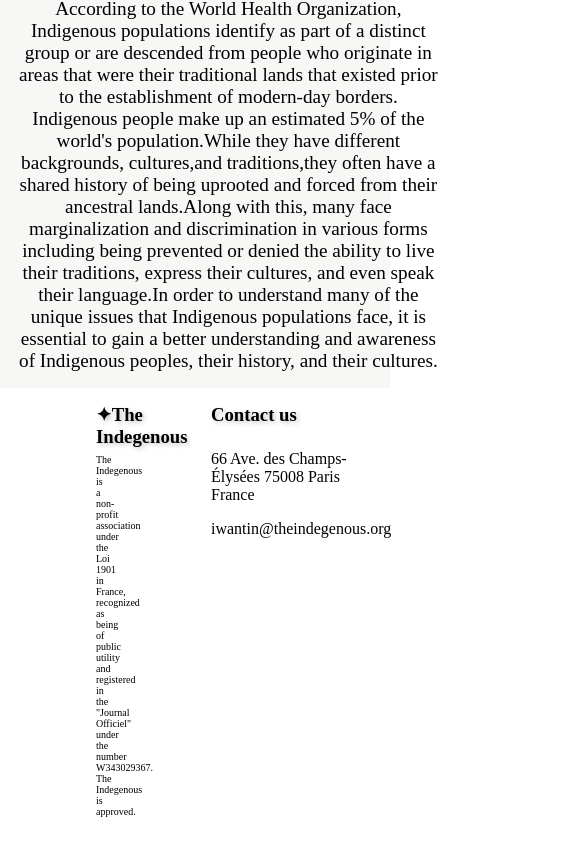
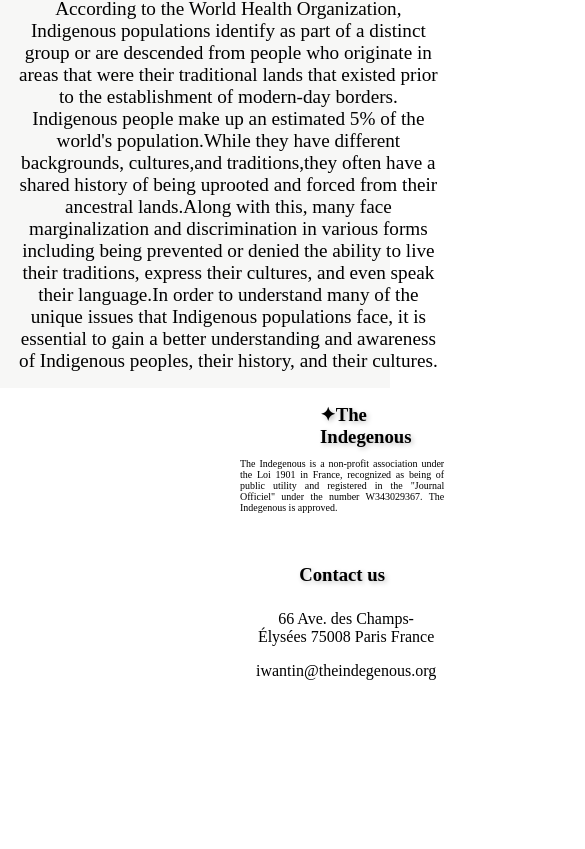
Before and after one commit to janeesh27/demowebsite, a React (Create React App) app: page / in a window 390 px wide. Shown: the part 782-1631 px from the top of the page, 585 px wide, since content can reach past the window. After the commit the page ends 1486 px from the top, so only its background shows below. Built offline with nearby package versions, Linux system fonts and the light colour scheme.

Commit message:
footer compatible with all screens

```diff
--- a/src/components/Footer/Footer.css
+++ b/src/components/Footer/Footer.css
@@ -1,24 +1,77 @@
-.main-footer{
+.main-footer {
   width: 100%;
   height: 8rem;
   background-color: white;
   display: grid;
-    grid-template-columns: 50% 50% ;
-
+  grid-template-columns: 50% 50%;
 }
-.copyright h3{
+.copyright h3 {
   padding: 1rem 14rem 0.2rem 6rem;
-    text-shadow: 2px 2px 5px silver
+  text-shadow: 2px 2px 5px silver;
 }
-.copyright p{
-    padding: .2rem 14rem 2rem 6rem;
+.copyright p {
+  padding: 0.2rem 14rem 2rem 6rem;
   font-size: 10px;
 }
-.contacts h3{
-    padding:1rem ;
-    text-shadow: 2px 2px 5px silver
+.contacts h3 {
+  padding: 1rem;
+  text-shadow: 2px 2px 5px silver;
 }
-    .contacts p{
+.contacts p {
   padding: 0.5rem;
   padding-left: 1rem;
 }
+
+/* #############################################mobilecompatible################## */
+
+@media (max-width: 1080px) {
+  .main-footer {
+    width: 100%;
+    height: 8rem;
+  }
+}
+
+/* ########################################## */
+
+@media (max-width: 998px) {
+  .main-footer {
+    display: grid;
+  }
+}
+
+/* ##################################### */
+
+@media (max-width: 798px) {
+  .main-footer {
+    display: grid;
+    height: fit-content;
+    grid-template-columns: auto;
+  }
+  .copyright h3 {
+    padding: 1rem 15rem 0.5rem 20rem;
+  }
+  .copyright p {
+    padding: 0.1rem 15rem 2rem 15rem;
+  }
+  .contacts {
+    padding: 0.2rem 15rem 1rem 15rem;
+  }
+}
+
+/* ####################################### */
+
+@media (max-width: 575px) {
+  .main-footer {
+
+    display: grid;
+    grid-template-columns:auto;
+  }
+  .copyright {
+    text-align: justify;
+  }
+  .contacts {
+    text-align: center;
+
+  }
+}
+/* ########################################### */
```
Lines whose indentation alone changed are shown as unchanged.
